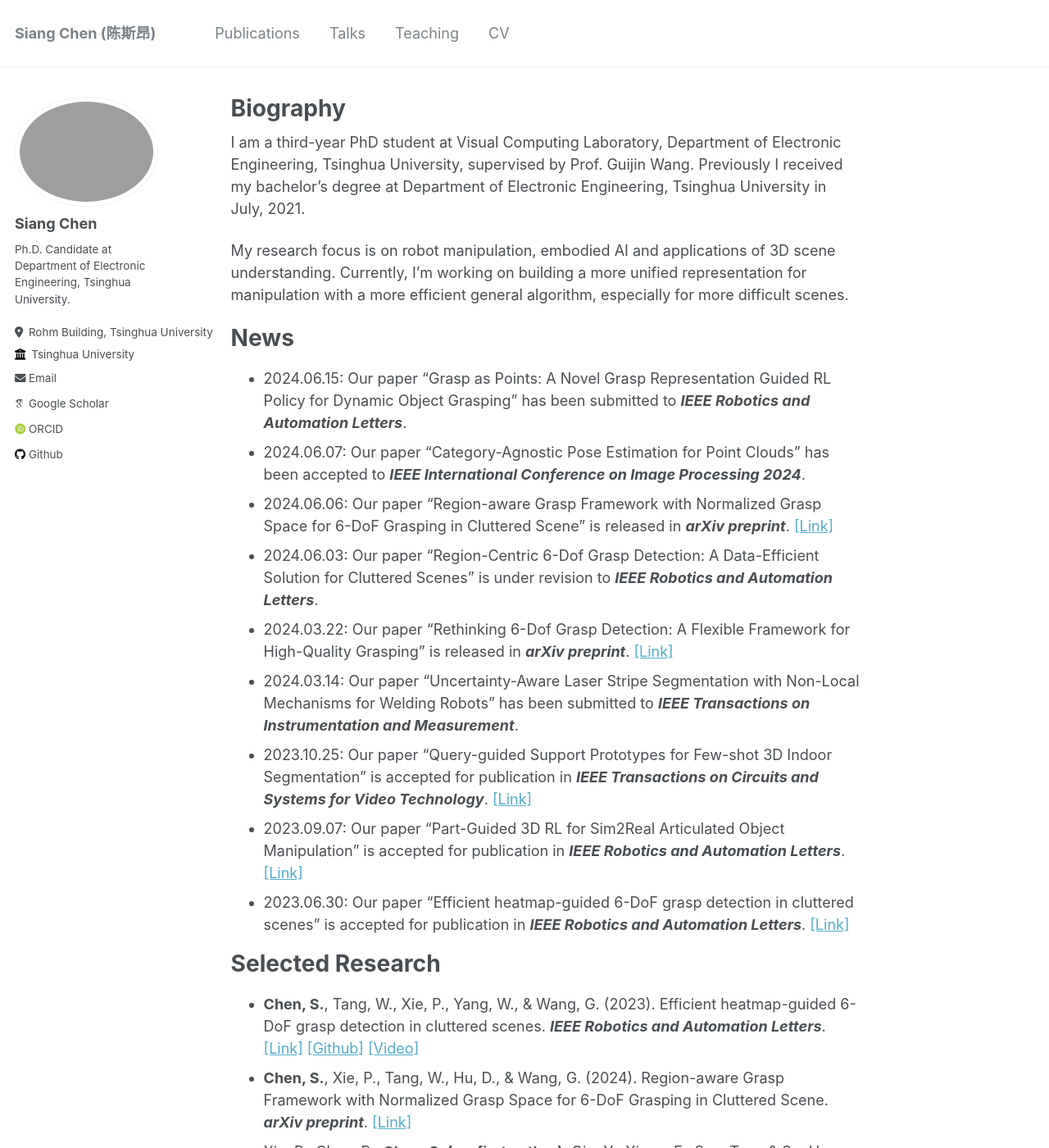
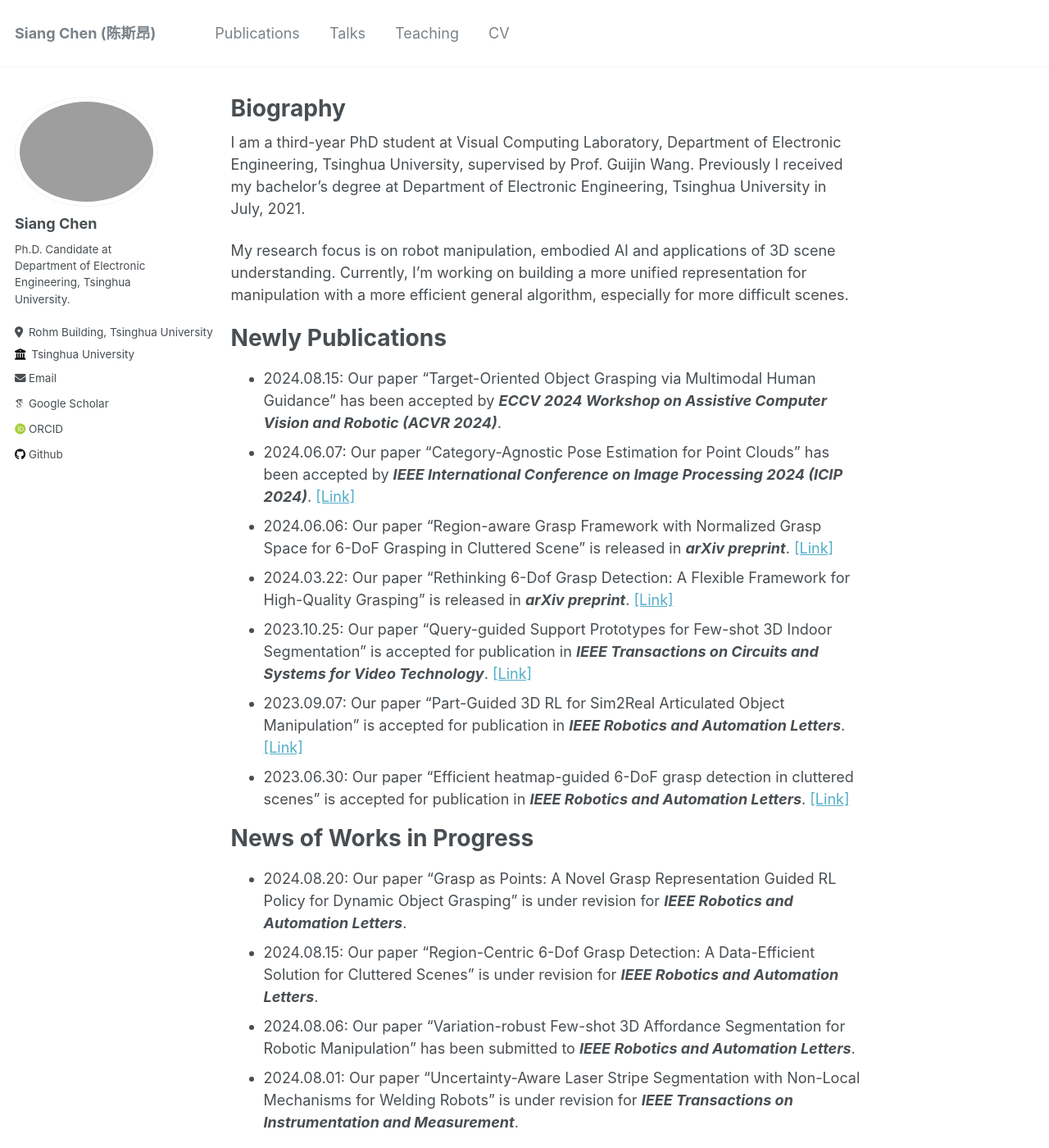
Before and after one commit to ChenThree/ChenThree.github.io, a Jekyll site: the page built from _pages/about.md, in a window 1280 px wide and 1400 px high. Shown: the whole window at 82% size. Built offline with Jekyll 4.4.1, drawn with Linux system fonts in a browser that asks for light colours; some web fonts are replaced.

Commit message:
[update] add new papers and update status

```diff
--- a/_pages/about.md
+++ b/_pages/about.md
@@ -11,18 +11,23 @@ I am a third-year PhD student at Visual Computing Laboratory, Department of Elec
 
 My research focus is on robot manipulation, embodied AI and applications of 3D scene understanding. Currently, I'm working on building a more unified representation for manipulation with a more efficient general algorithm, especially for more difficult scenes.
 
-# News
+# Newly Publications
 
-- 2024.06.15: Our paper "Grasp as Points: A Novel Grasp Representation Guided RL Policy for Dynamic Object Grasping" has been submitted to ***IEEE Robotics and Automation Letters***.
-- 2024.06.07: Our paper "Category-Agnostic Pose Estimation for Point Clouds" has been accepted to ***IEEE International Conference on Image Processing 2024***.
+- 2024.08.15: Our paper "Target-Oriented Object Grasping via Multimodal Human Guidance" has been accepted by ***ECCV 2024 Workshop on Assistive Computer Vision and Robotic (ACVR 2024)***.
+- 2024.06.07: Our paper "Category-Agnostic Pose Estimation for Point Clouds" has been accepted by ***IEEE International Conference on Image Processing 2024 (ICIP 2024)***. [[Link]](https://arxiv.org/abs/2403.07437)
 - 2024.06.06: Our paper "Region-aware Grasp Framework with Normalized Grasp Space for 6-DoF Grasping in Cluttered Scene" is released in ***arXiv preprint***. [[Link]](https://arxiv.org/abs/2406.01767)
-- 2024.06.03: Our paper "Region-Centric 6-Dof Grasp Detection: A Data-Efficient Solution for Cluttered Scenes" is under revision to ***IEEE Robotics and Automation Letters***.
 - 2024.03.22: Our paper "Rethinking 6-Dof Grasp Detection: A Flexible Framework for High-Quality Grasping" is released in ***arXiv preprint***. [[Link]](https://arxiv.org/abs/2403.15054)
-- 2024.03.14: Our paper "Uncertainty-Aware Laser Stripe Segmentation with Non-Local Mechanisms for Welding Robots" has been submitted to ***IEEE Transactions on Instrumentation and Measurement***.
 - 2023.10.25: Our paper "Query-guided Support Prototypes for Few-shot 3D Indoor Segmentation" is accepted for publication in ***IEEE Transactions on Circuits and Systems for Video Technology***. [[Link]](https://ieeexplore.ieee.org/abstract/document/10295521/)
 - 2023.09.07: Our paper "Part-Guided 3D RL for Sim2Real Articulated Object Manipulation" is accepted for publication in ***IEEE Robotics and Automation Letters***. [[Link]](https://ieeexplore.ieee.org/abstract/document/10242361/)
 - 2023.06.30: Our paper "Efficient heatmap-guided 6-DoF grasp detection in cluttered scenes" is accepted for publication in ***IEEE Robotics and Automation Letters***. [[Link]](https://ieeexplore.ieee.org/abstract/document/10168242/)
 <!-- - 2022.12.13: Our paper "Distribution-aware Low-bit Quantization for 3D Point Cloud Networks" is accepted for publication in ***VCIP 2022***. [[Link]](https://ieeexplore.ieee.org/abstract/document/10008887) -->
+
+# News of Works in Progress
+
+- 2024.08.20: Our paper "Grasp as Points: A Novel Grasp Representation Guided RL Policy for Dynamic Object Grasping" is under revision for ***IEEE Robotics and Automation Letters***.
+- 2024.08.15: Our paper "Region-Centric 6-Dof Grasp Detection: A Data-Efficient Solution for Cluttered Scenes" is under revision for ***IEEE Robotics and Automation Letters***.
+- 2024.08.06: Our paper "Variation-robust Few-shot 3D Affordance Segmentation for Robotic Manipulation" has been submitted to ***IEEE Robotics and Automation Letters***.
+- 2024.08.01: Our paper "Uncertainty-Aware Laser Stripe Segmentation with Non-Local Mechanisms for Welding Robots" is under revision for ***IEEE Transactions on Instrumentation and Measurement***.
 
 # Selected Research
 
```
Also changed, not shown: _publications/2024-06-07-Category-7.md (+2 -2 lines), _publications/2024-08-15-FewshotAff-12.md (added, +16 -0 lines), _publications/2024-08-15-TOGNet-11.md (added, +15 -0 lines).
